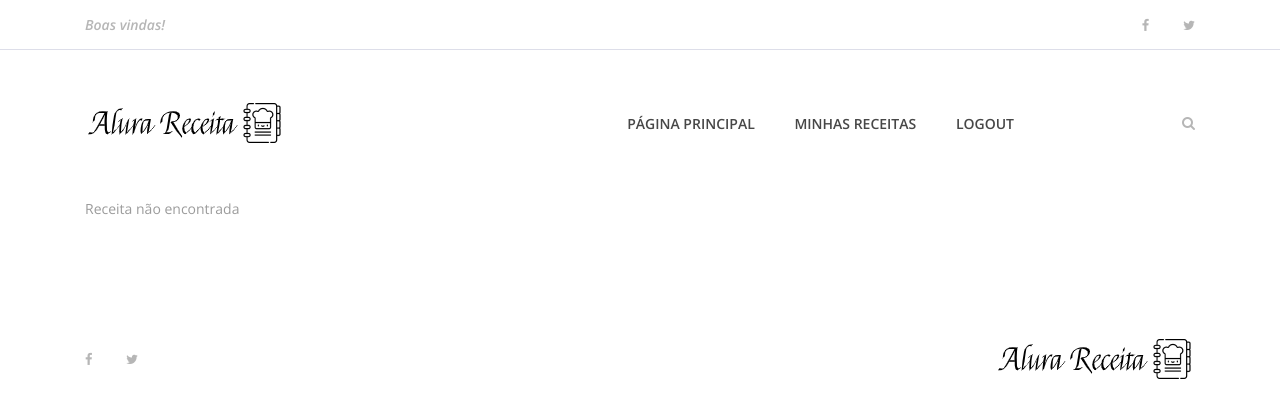
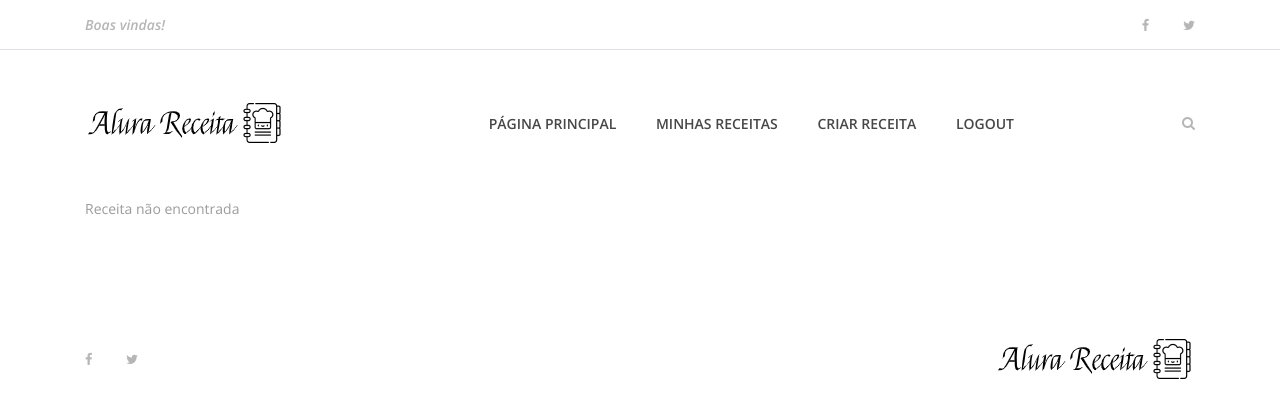
Before and after one commit to Frafaelrls/receitas, a Django app: page /buscar in a window 1280 px wide. Shown: the top 418 px of the page. Run offline with Django 4.2, Linux system fonts and the light colour scheme; the visitor is signed in with stand-in values (Sample User, id 1); data that the repository does not hold is empty; some libraries are stand-ins or nearby versions.

Commit message:
adicionando o botão "Criar receita" no menu para usuários logados

```diff
--- a/templates/partials/_menu.html
+++ b/templates/partials/_menu.html
@@ -59,6 +59,7 @@
                                 {% if user.is_authenticated %}
                                     <li><a href="{% url 'index'%}">Página principal</a></li>
                                     <li><a href="{% url 'dashboard'%}">Minhas receitas</a></li>
+                                    <li><a href="{% url 'cria_receita'%}">Criar receita</a></li>
                                     <li><a href="{% url 'logout'%}">Logout</a></li>
                                 {% else %}
                                     <li><a href="{% url 'index'%}">Página principal</a></li>
```
